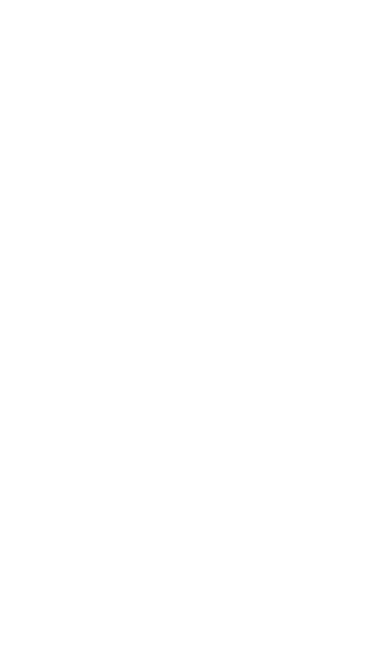
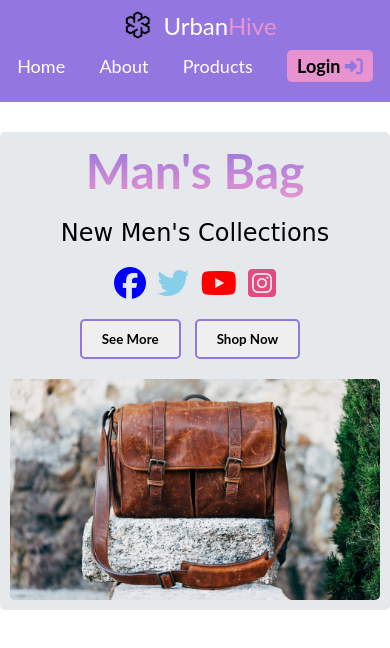
Before and after one commit to mramitkb/UrbanHive-m2, a plain HTML site: page index.html in a window 390 px wide. Drawn offline with Linux system fonts and the light colour scheme.

Commit message:
Banner done with responsive

```diff
--- a/index.html
+++ b/index.html
@@ -6,6 +6,7 @@
     <title>UrbanHive</title>
     <link rel="stylesheet" href="./style.css">
     <link rel="stylesheet" href="./media.css">
+    <link rel="stylesheet" href="https://cdnjs.cloudflare.com/ajax/libs/font-awesome/6.5.1/css/all.min.css" integrity="sha512-DTOQO9RWCH3ppGqcWaEA1BIZOC6xxalwEsw9c2QQeAIftl+Vegovlnee1c9QX4TctnWMn13TZye+giMm8e2LwA==" crossorigin="anonymous" referrerpolicy="no-referrer" />
 </head>
 <body>
     <!-- Header Section -->
@@ -14,13 +15,37 @@
         <nav>
             <div class="nav-container">
                 <div class="nav-title">
-
+                    <img class="urban-logo" src="./resources/nav-image/urban-hive.png" alt="">
+                    <span class="urban">
+                        Urban<span class="hive">Hive</span>
+                    </span>
                 </div>
                 <div class="nav-menu">
-
+                    <a href="Home">Home</a>
+                    <a href="About">About</a>
+                    <a href="Products">Products</a>
+                    <a class="login" href="Login">Login <i class="fa-solid fa-right-to-bracket"></i></a>
                 </div>
             </div>
         </nav>
+        <!-- Banner starts from here -->
+        <div class="banner-container">
+            <div class="banner-details">
+                <h3>Man's Bag</h3>
+                <p>New Men's Collections</p>
+                <div class="banner-icon">
+                    <i class="fa-brands fa-facebook"></i>
+                    <i class="fa-brands fa-twitter"></i>
+                    <i class="fa-brands fa-youtube"></i>
+                    <i class="fa-brands fa-square-instagram"></i>
+                </div>
+                <div class="buttons">
+                    <button>See More</button>
+                    <button>Shop Now</button>
+                </div>
+            </div>
+            <img src="./resources/banner-image/bag-picture.jpg" alt="" class="banner-img">
+        </div>
     </header>
 
     <!-- Main Section -->
--- a/media.css
+++ b/media.css
@@ -1,6 +1,29 @@
     /* MOBILE Devices */
 @media screen and (max-width: 425px) {
 
+    .nav-container{
+        flex-direction: column;
+    }
+    .nav-title{
+        display: flex;
+        align-items: center;
+        justify-content: center;
+        width: 100%;
+    }
+    .nav-menu{
+        width: 100%;
+        padding-bottom: 20px;
+    }
+    .banner-container{
+        flex-direction: column;
+    }
+    .banner-details{
+        width: 100%;
+        padding-bottom: 20px;
+    }
+    .banner-img{
+        width: 100%;
+    }
 }
 
 
--- a/style.css
+++ b/style.css
@@ -4,3 +4,115 @@
     padding: 0;
     font-family: "Lato", sans-serif;
 }
+
+/* Navbar starts from here */
+nav{
+    background-color: #9376e0;
+}
+.nav-container{
+    max-width: 1440px;
+    margin: 0 auto;
+    min-height: 70px;
+    display: flex;
+}
+.nav-title{
+    width: 50%;
+    display: flex;
+    align-items: center;
+    font-size: 24px;
+}
+.urban-logo{
+    width: 50px;
+}
+.urban{
+    color: white;
+}
+.hive{
+    color: #e893cf;
+}
+.nav-menu{
+    width: 50%;
+    display: flex;
+    justify-content: space-around;
+    align-items: center;
+    font-size: 18px;
+}
+.nav-menu a{
+    text-decoration: none;
+    color: white;
+}
+.nav-menu> .login{
+    background-color: #e893cf;
+    color: black;
+    padding: 5px 10px;
+    font-weight: bold;
+    border-radius: 5px;
+}
+.fa-solid{
+    color: #9376e0;
+}
+
+/* Banner starts from here */
+.banner-container{
+    background-color: #E6E9EB;
+    max-width: 1440px;
+    margin: 30px auto 0;
+    display: flex;
+    justify-content: center;
+    align-items: center;
+    border-radius: 5px;
+    padding: 10px;
+}
+.banner-details{
+    width: 50%;
+    text-align: center;
+}
+.banner-details h3{
+    font-size: 48px;
+    background-image: linear-gradient(#9376e0, #e893cf);
+    background-clip: text;
+    -webkit-background-clip: text;
+    color: transparent;
+}
+.banner-details p{
+    font-family: "Dancing Script", cursive;
+    font-size: 24px;
+    margin: 20px 0px;
+}
+.banner-icon{
+    font-size: 32px;
+    width: 50%;
+    margin: 0 auto 20px;
+    display: flex;
+    align-items: center;
+    justify-content: space-evenly;
+}
+.fa-facebook{
+    color: blue;
+}
+.fa-twitter{
+    color: skyblue;
+}
+.fa-youtube{
+    color: red;
+}
+.fa-square-instagram{
+    color: rgb(228, 74, 125);
+}
+.buttons button{
+    padding: 10px 20px;
+    border: 2px solid #9376e0;
+    border-radius: 5px;
+    margin-right: 10px;
+    font-weight: bold;
+}
+.buttons button:hover{
+    background-color: #dadddf;
+    color: green;
+    cursor: pointer;
+}
+
+.banner-img{
+    width: 50%;
+    border-radius: 5px;
+}
```
